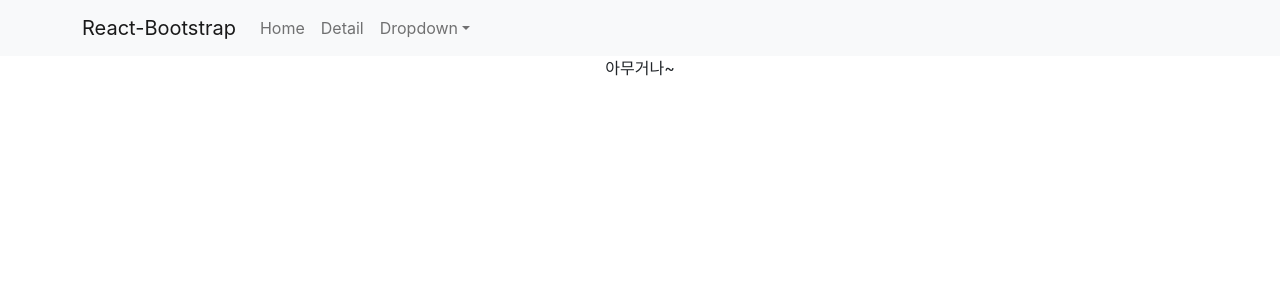
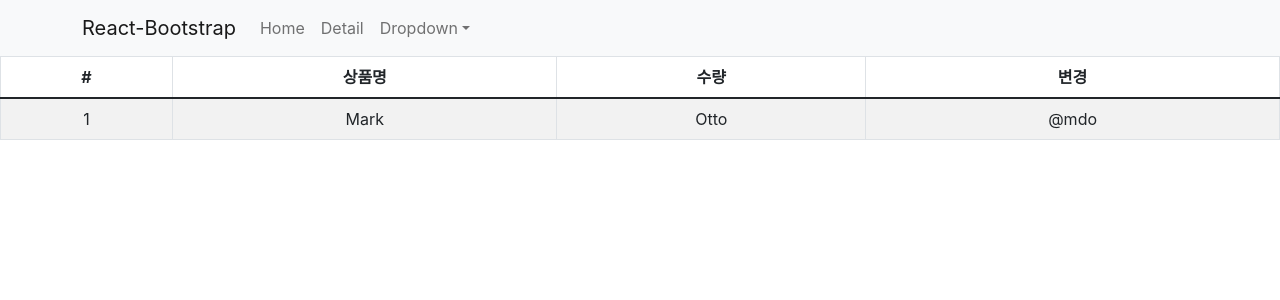
Before and after one commit to sungyuna1003/new-shop, a React (Create React App) app: page /Cart in a window 1280 px wide. Shown: the top 300 px of the page. Built offline with nearby package versions, Linux system fonts and the light colour scheme.

Commit message:
Cart.js(+table)

```diff
--- a/src/App.js
+++ b/src/App.js
@@ -7,7 +7,7 @@
 import Detail from "./components/Detail.js";
 import { Link, Route, Switch } from "react-router-dom";
 import axios from "axios";
-
+import Cart from "./components/Cart";
 export let 재고context = React.createContext();
 
 function App() {
@@ -96,8 +96,11 @@
             <Detail shoes={shoes} 재고={재고} 재고변경={재고변경} />
           </재고context.Provider>
         </Route>
-        <Route path="/:id">
+        {/* <Route path="/:id">
           <div>아무거나~</div>
+        </Route> */}
+        <Route path="/Cart">
+          <Cart></Cart>
         </Route>
       </Switch>
     </div>
--- a/src/components/Cart.js
+++ b/src/components/Cart.js
@@ -1,6 +1,28 @@
 import React from "react";
+import { Table } from "react-bootstrap";
 
 function Cart() {
-  return <div></div>;
+  return (
+    <div>
+      <Table striped bordered hover>
+        <thead>
+          <tr>
+            <th>#</th>
+            <th>상품명</th>
+            <th>수량</th>
+            <th>변경</th>
+          </tr>
+        </thead>
+        <tbody>
+          <tr>
+            <td>1</td>
+            <td>Mark</td>
+            <td>Otto</td>
+            <td>@mdo</td>
+          </tr>
+        </tbody>
+      </Table>
+    </div>
+  );
 }
 export default Cart;
```
